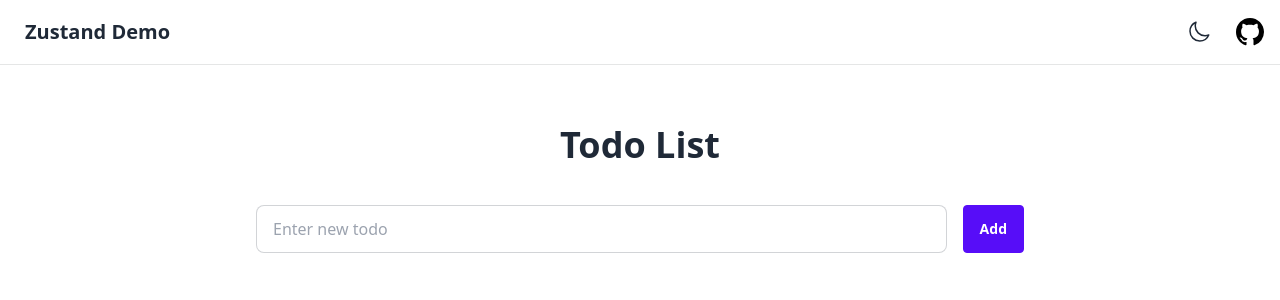
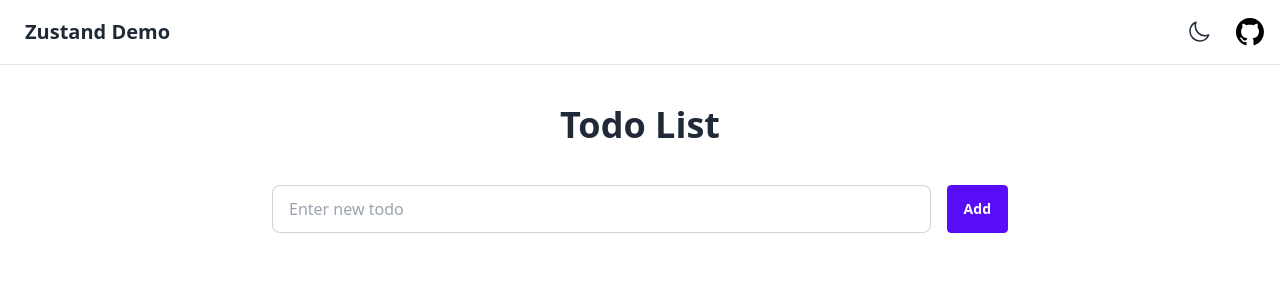
Before and after one commit to esanmarco/zustand-demo, a Next.js app: page / in a window 1280 px wide. Shown: the top 300 px of the page. Built offline with nearby package versions, Linux system fonts and the light colour scheme.

Commit message:
cleaned up UI

```diff
--- a/src/app/layout.tsx
+++ b/src/app/layout.tsx
@@ -14,8 +14,8 @@ export default function RootLayout({
       <head />
       <body>
         <Navigation />
-        <div className="pt-5 prose flex justify-center w-screen h-screen max-w-none">
-          <div className="mx-auto max-w-3xl w-full">{children}</div>
+        <div className="flex justify-center w-screen h-screen prose max-w-none">
+          <div className="w-full max-w-3xl px-4 mx-auto">{children}</div>
         </div>
       </body>
     </html>
```
